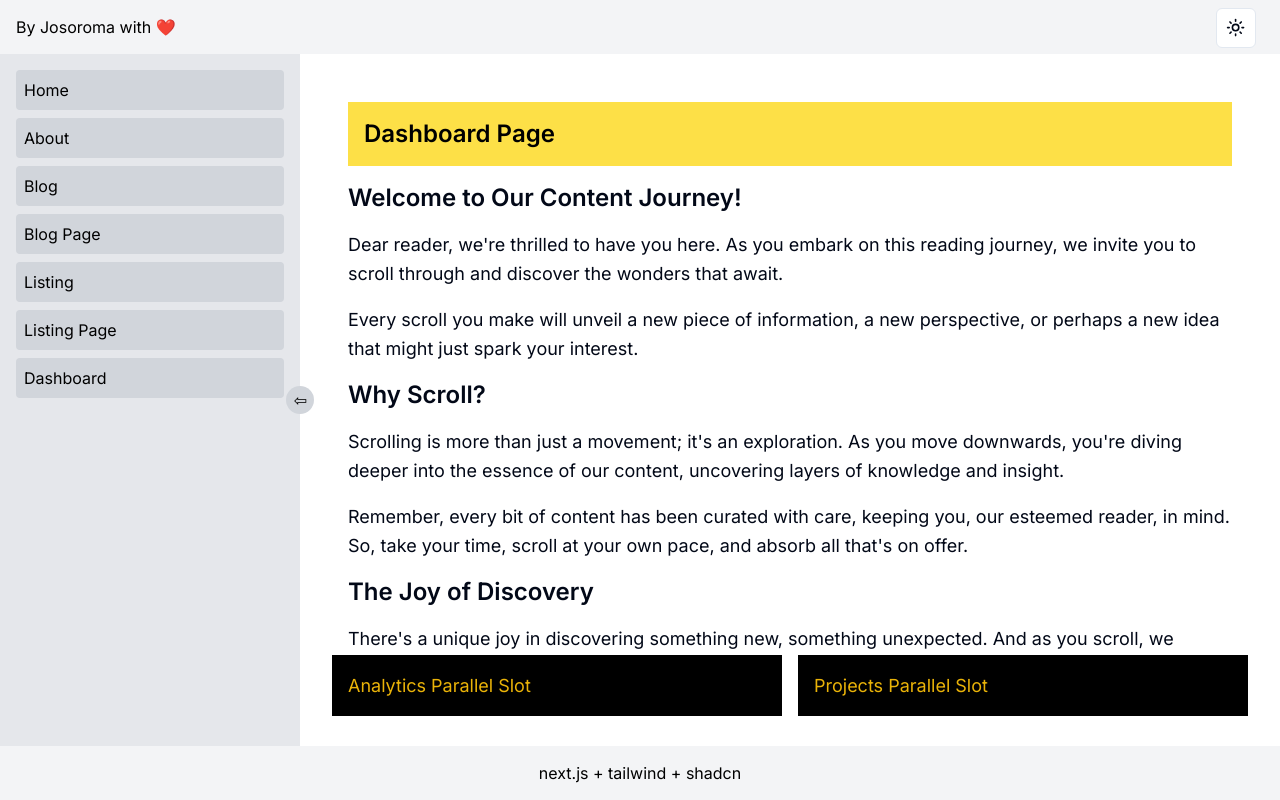
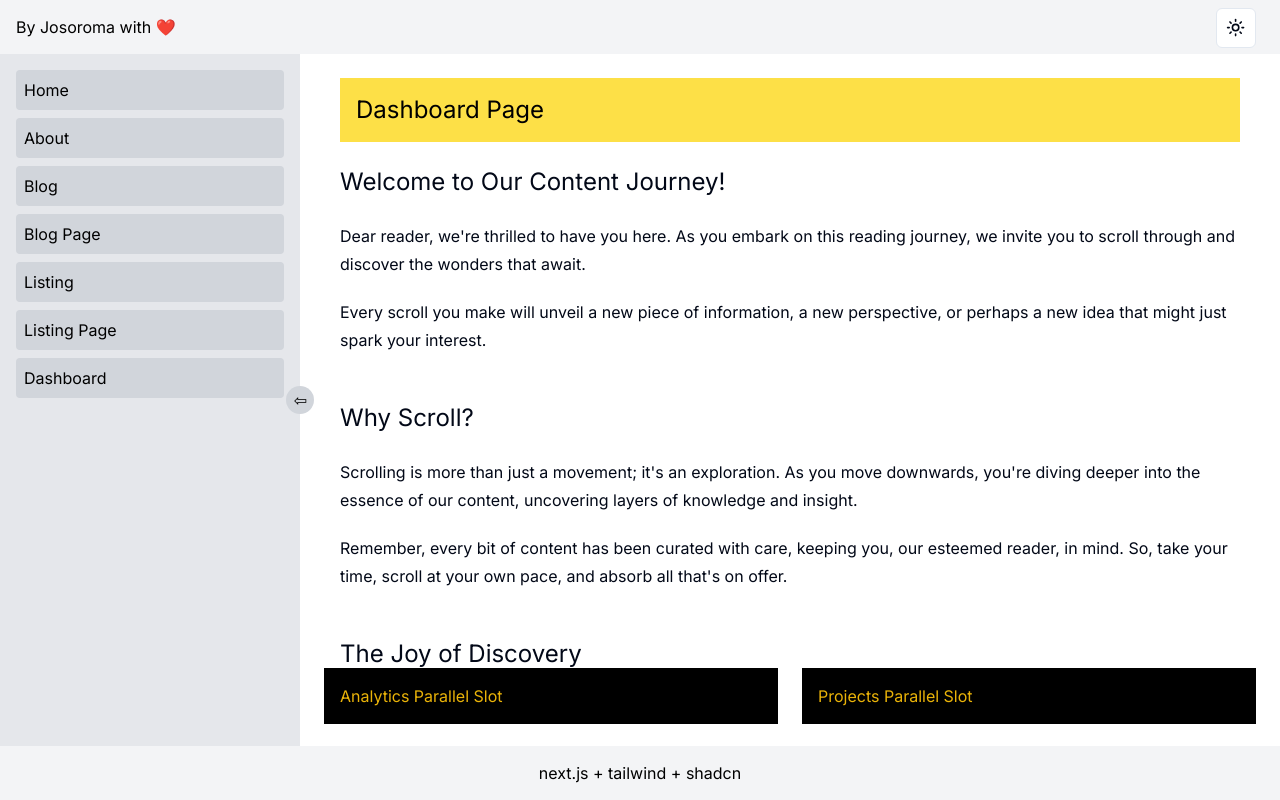
Before and after one commit to josoroma/New-Kidz-On-The-Grid, a Next.js app: page /dashboard in a window 1280 px wide. Built offline with nearby package versions, Linux system fonts and the light colour scheme.

Commit message:
Add @tailwindcss/typography - prose

```diff
--- a/app/dashboard/layout.tsx
+++ b/app/dashboard/layout.tsx
@@ -18,7 +18,7 @@ export default function DashboardLayout({
     <div className="custom-dashboard-page-layout">
       {children}
       {/* Parallel Routing */}
-      <div className="grid grid-cols-2 gap-4">
+      <div className="grid grid-cols-2 gap-6">
         <div className="bg-black text-yellow-500 flex-grow p-4 pb-0">
           {analytics}
         </div>
--- a/app/globals.css
+++ b/app/globals.css
@@ -76,20 +76,12 @@
 }
 
 @layer components {
-  p {
-    @apply text-lg leading-relaxed mb-4;
-  }
-
   p:last-of-type {
     @apply mb-0;
   }
 
-  h2 {
-    @apply text-2xl font-semibold mb-4;
-  }
-
   h2:first-of-type {
-    @apply bg-yellow-300 text-black p-4;
+    @apply bg-yellow-300 text-black p-4 mt-0;
   }
 
   .custom-root-layout {
@@ -105,11 +97,11 @@
   }
 
   .custom-dashboard-page-layout {
-    @apply flex flex-col h-[calc(100vh-138px)] p-4;
+    @apply flex flex-col h-[calc(100vh-138px)] px-4;
   }
 
   .custom-page {
-    @apply bg-background text-foreground flex-grow h-[calc(100vh-138px)] overflow-y-auto p-4;
+    @apply bg-background text-foreground flex-grow h-[calc(100vh-138px)] overflow-y-auto p-4 prose-base scroll-smooth;
   }
 
   .custom-page-with-centered-content {
--- a/components/main/index.tsx
+++ b/components/main/index.tsx
@@ -30,7 +30,7 @@ export default function Main({
           {isAsideCollapsed ? "⇨" : "⇦"}
         </button>
       </aside>
-      <section className="p-4 flex-grow">{children}</section>
+      <section className="p-2 flex-grow">{children}</section>
     </main>
   );
 }
--- /dev/null
+++ b/components/ui/avatar.tsx
@@ -0,0 +1,50 @@
+"use client"
+
+import * as React from "react"
+import * as AvatarPrimitive from "@radix-ui/react-avatar"
+
+import { cn } from "@/lib/utils"
+
+const Avatar = React.forwardRef<
+  React.ElementRef<typeof AvatarPrimitive.Root>,
+  React.ComponentPropsWithoutRef<typeof AvatarPrimitive.Root>
+>(({ className, ...props }, ref) => (
+  <AvatarPrimitive.Root
+    ref={ref}
+    className={cn(
+      "relative flex h-10 w-10 shrink-0 overflow-hidden rounded-full",
+      className
+    )}
+    {...props}
+  />
+))
+Avatar.displayName = AvatarPrimitive.Root.displayName
+
+const AvatarImage = React.forwardRef<
+  React.ElementRef<typeof AvatarPrimitive.Image>,
+  React.ComponentPropsWithoutRef<typeof AvatarPrimitive.Image>
+>(({ className, ...props }, ref) => (
+  <AvatarPrimitive.Image
+    ref={ref}
+    className={cn("aspect-square h-full w-full", className)}
+    {...props}
+  />
+))
+AvatarImage.displayName = AvatarPrimitive.Image.displayName
+
+const AvatarFallback = React.forwardRef<
+  React.ElementRef<typeof AvatarPrimitive.Fallback>,
+  React.ComponentPropsWithoutRef<typeof AvatarPrimitive.Fallback>
+>(({ className, ...props }, ref) => (
+  <AvatarPrimitive.Fallback
+    ref={ref}
+    className={cn(
+      "flex h-full w-full items-center justify-center rounded-full bg-muted",
+      className
+    )}
+    {...props}
+  />
+))
+AvatarFallback.displayName = AvatarPrimitive.Fallback.displayName
+
+export { Avatar, AvatarImage, AvatarFallback }
--- /dev/null
+++ b/components/userAvatar/index.tsx
@@ -0,0 +1,10 @@
+import { Avatar, AvatarFallback, AvatarImage } from "@/components/ui/avatar";
+
+export function UserAvatar() {
+  return (
+    <Avatar>
+      <AvatarImage src="https://github.com/shadcn.png" alt="@shadcn" />
+      <AvatarFallback>CN</AvatarFallback>
+    </Avatar>
+  );
+}
--- a/package.json
+++ b/package.json
@@ -9,6 +9,7 @@
     "lint": "next lint"
   },
   "dependencies": {
+    "@radix-ui/react-avatar": "^1.0.3",
     "@radix-ui/react-dropdown-menu": "^2.0.5",
     "@radix-ui/react-slot": "^1.0.2",
     "@types/node": "20.5.0",
@@ -29,5 +30,8 @@
     "tailwindcss": "3.3.3",
     "tailwindcss-animate": "^1.0.6",
     "typescript": "5.1.6"
+  },
+  "devDependencies": {
+    "@tailwindcss/typography": "^0.5.9"
   }
 }
--- a/tailwind.config.ts
+++ b/tailwind.config.ts
@@ -73,6 +73,9 @@ const config: Config = {
       },
     },
   },
-  plugins: [require("tailwindcss-animate")],
+  plugins: [
+    require("tailwindcss-animate"),
+    require('@tailwindcss/typography')
+  ],
 }
 export default config
```
Also changed, not shown: 1 other file (tests, documents, lock files or other folders).
